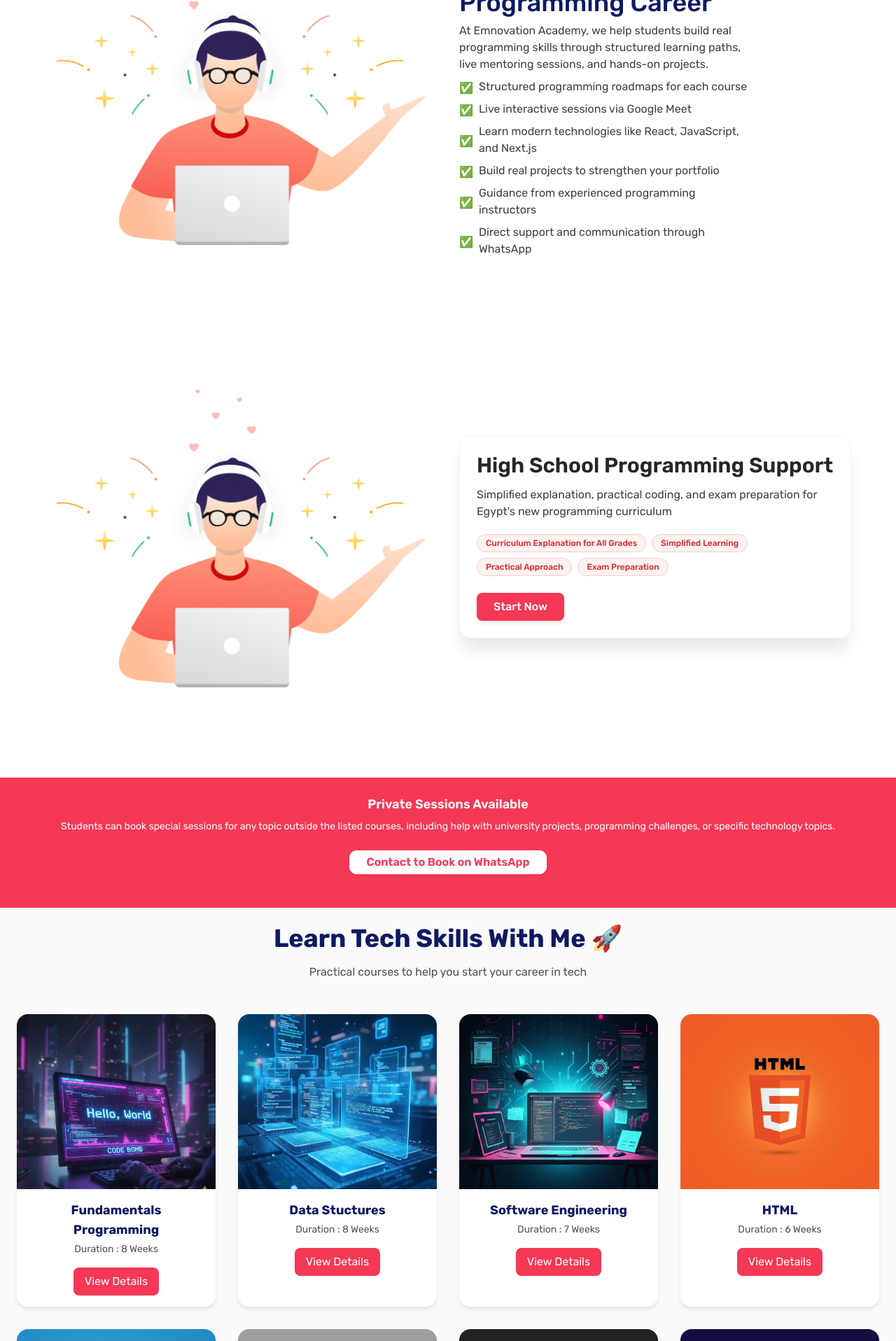
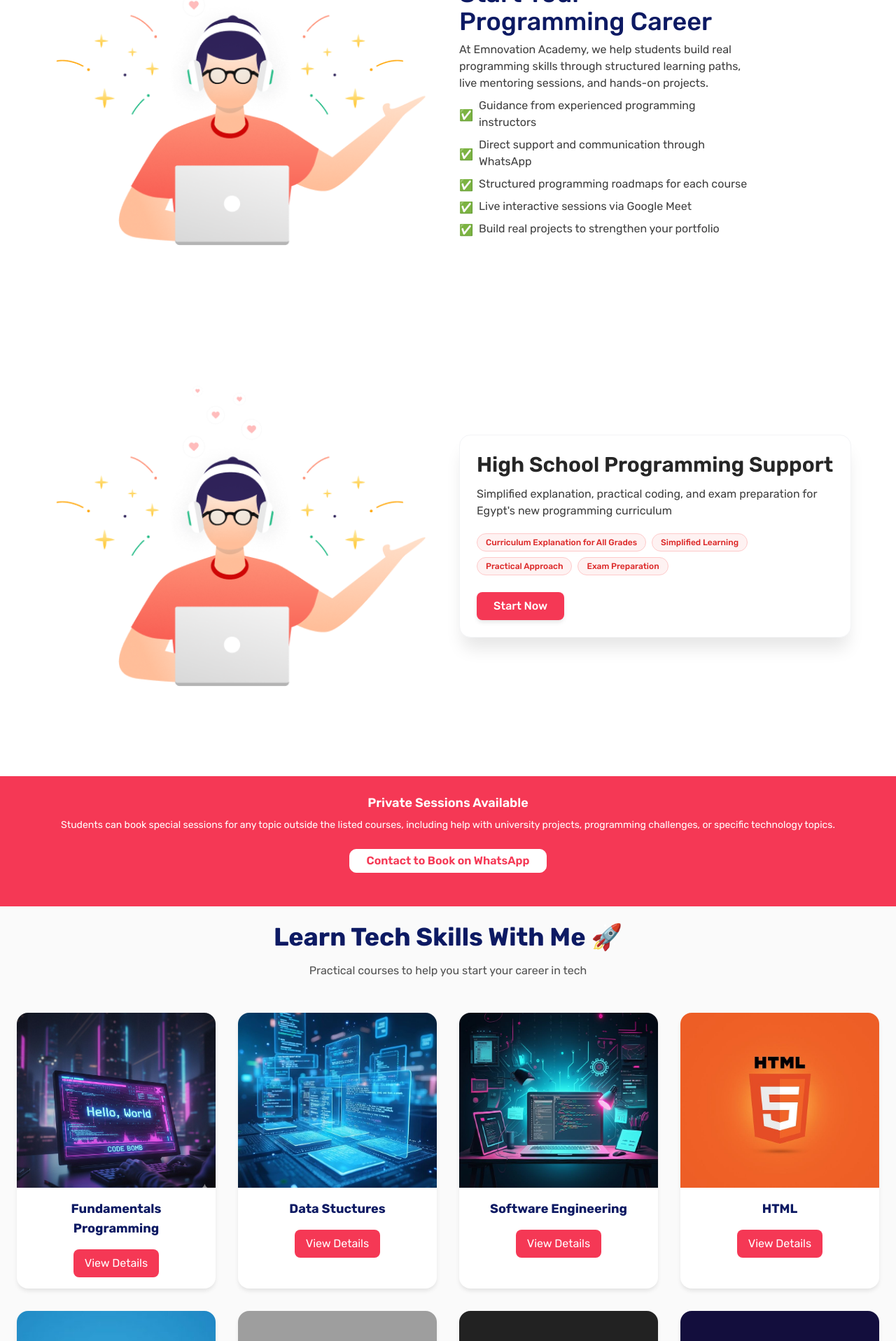
Before and after one commit to Emanmohamedawad/EmnovationSite, a Next.js app: page / in a window 1280 px wide. Shown: the part 760-2676 px from the top of the page at 70% size. Built offline with nearby package versions, Linux system fonts and the light colour scheme; grey boxes are pictures that could not be loaded.

Commit message:
update content

```diff
--- a/components/Courses.js
+++ b/components/Courses.js
@@ -337,9 +337,9 @@ const Courses = () => {
                   {t(course.titleKey)}
                 </h3>
 
-                <p className="text-neutral-600 dark:text-dark-textSecondary text-sm mt-1">
+                {/* <p className="text-neutral-600 dark:text-dark-textSecondary text-sm mt-1">
                   {t("durationLabel")} : {course.sessions} {t("weeksLabel")}
-                </p>
+                </p> */}
 
                 <button
                   onClick={() => setSelectedCourse(course)}
--- a/components/WeOffer.js
+++ b/components/WeOffer.js
@@ -7,12 +7,13 @@ import { useLanguage } from "../utils/LanguageContext";
 
 // each string is a translation key
 const features = [
+  "guidance",
+  "supportWhatsapp",
   "structuredRoadmaps",
   "liveSessions",
-  "learnTechnologies",
+  // "learnTechnologies",
   "realProjects",
-  "guidance",
-  "supportWhatsapp",
+
 ];
 
 const Feature = () => {
```
